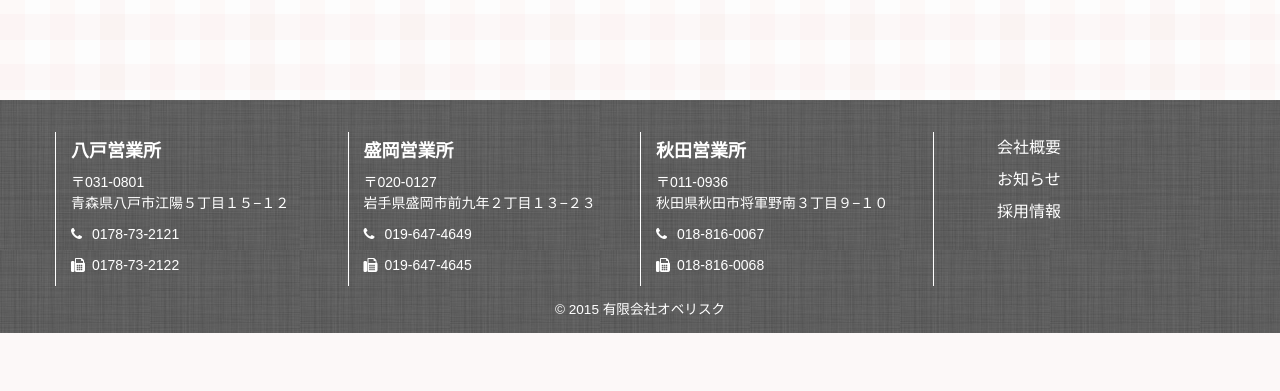
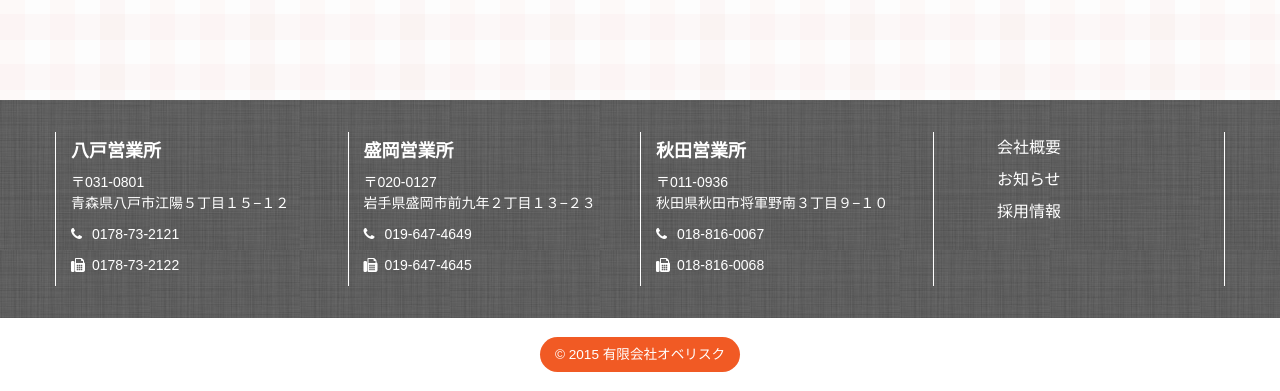
Before and after one commit to nakaikaz/pan-club, a PHP site: page /templates/company.php in a window 1280 px wide. Shown: the part 1636-2027 px from the top of the page. Before the commit the page ends 1969 px from the top, so only its background shows below. Run offline with PHP 8.4, Linux system fonts and the light colour scheme; data that the repository does not hold is empty.

Commit message:
modified footer

```diff
--- a/css/pan-club.css
+++ b/css/pan-club.css
@@ -732,13 +732,19 @@ footer a:visited {
 footer a:hover {
   color: #ffffff;
 }
-footer .copyright {
-  margin: 1em 0;
-}
-@media (min-width: 768px) {
-  footer {
-    padding-top: 2em;
-  }
+footer .full-width {
+  background-color: #fff;
+  overflow-y: hidden;
+}
+footer .full-width .copyright {
+  color: #fff;
+  margin: 1.4em auto;
+  padding: 8px 0;
+  width: 200px;
+  background-color: #F15A24;
+  border-radius: 24px;
+}
+@media (min-width: 768px) {
   footer h3 {
     font-size: 18px;
     margin: 10px 0;
@@ -746,6 +752,10 @@ footer .copyright {
   footer .box {
     border-left: 1px solid #fff;
     height: 154px;
+    margin: 2em 0;
+  }
+  footer .box:last-child {
+    border-right: 1px solid #fff;
   }
   footer .box p {
     font-size: 14px;
@@ -1531,13 +1541,19 @@ footer a:visited {
 footer a:hover {
   color: #ffffff;
 }
-footer .copyright {
-  margin: 1em 0;
-}
-@media (min-width: 768px) {
-  footer {
-    padding-top: 2em;
-  }
+footer .full-width {
+  background-color: #fff;
+  overflow-y: hidden;
+}
+footer .full-width .copyright {
+  color: #fff;
+  margin: 1.4em auto;
+  padding: 8px 0;
+  width: 200px;
+  background-color: #F15A24;
+  border-radius: 24px;
+}
+@media (min-width: 768px) {
   footer h3 {
     font-size: 18px;
     margin: 10px 0;
@@ -1545,6 +1561,10 @@ footer .copyright {
   footer .box {
     border-left: 1px solid #fff;
     height: 154px;
+    margin: 2em 0;
+  }
+  footer .box:last-child {
+    border-right: 1px solid #fff;
   }
   footer .box p {
     font-size: 14px;
--- a/less/footer.less
+++ b/less/footer.less
@@ -19,14 +19,23 @@ footer {
       color: @font-color;
     }
   }
-  .copyright {
-    margin: 1em 0;
+  .full-width {
+    background-color: #fff;
+    //border-top: 4px solid #F15A24;
+    overflow-y: hidden;
+    .copyright {
+      color: #fff;
+      margin: 1.4em auto;
+      padding: 8px 0;
+      width: 200px;
+      background-color: #F15A24;
+      border-radius: 24px;
+    }
   }
+
 }
 @media (min-width: 768px){
   footer {
-
-    padding-top: 2em;
 
     h3 {
       font-size: 18px;
@@ -36,6 +45,10 @@ footer {
     .box {
       border-left: 1px solid #fff;
       height: 154px;
+      margin: 2em 0;
+      &:last-child {
+        border-right: 1px solid #fff;
+      }
       p {
         font-size: 14px;
       }
--- a/templates/footer.php
+++ b/templates/footer.php
@@ -52,9 +52,9 @@
           </div>
         </div>
       </div>
-      <div class="row">
-        <div class="col-lg-12 copyright">&copy; 2015 有限会社オベリスク</div>
-      </div>
+    </div>
+    <div class="full-width">
+      <div class="copyright">&copy; 2015 有限会社オベリスク</div>
     </div>
   </footer>
 
```
